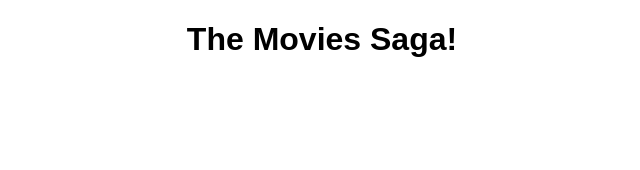
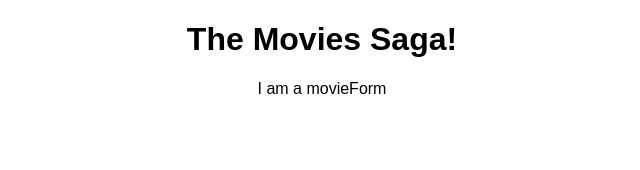
Before and after one commit to Tryggus20/movie-sagas, a React (Create React App) app: page /#/movieForm in a window 1280 px wide. Shown: the top 170 px of the page, without its empty margins (318-958 px from the left). Built offline with nearby package versions, Linux system fonts and the light colour scheme.

Commit message:
added details.jsx and movieForm.jsx

```diff
--- a/src/components/App/App.js
+++ b/src/components/App/App.js
@@ -1,6 +1,9 @@
-import {HashRouter as Router, Route} from 'react-router-dom';
-import './App.css';
-import MovieList from '../MovieList/MovieList'
+import { HashRouter as Router, Route } from "react-router-dom";
+import "./App.css";
+import MovieList from "../MovieList/MovieList";
+import Details from "../Details/Details";
+import MovieForm from "../MovieForm/MovieForm";
+
 
 function App() {
   return (
@@ -10,14 +13,15 @@ function App() {
         <Route path="/" exact>
           <MovieList />
         </Route>
-
-        {/* Details page */}
-
-        {/* Add Movie page */}
+        <Route path="/details/:id">
+          <Details />
+        </Route>
+        <Route path="/movieForm">
+          <MovieForm />
+        </Route>
       </Router>
     </div>
   );
 }
 
-
 export default App;
--- /dev/null
+++ b/src/components/Details/Details.jsx
@@ -0,0 +1,6 @@
+
+
+export default function Details () {
+
+    return  (<div><p>I am a detail</p></div>)
+}
--- /dev/null
+++ b/src/components/MovieForm/MovieForm.jsx
@@ -0,0 +1,6 @@
+
+
+export default function MovieForm () {
+
+    return  (<div><p>I am a movieForm</p></div>)
+}
```
